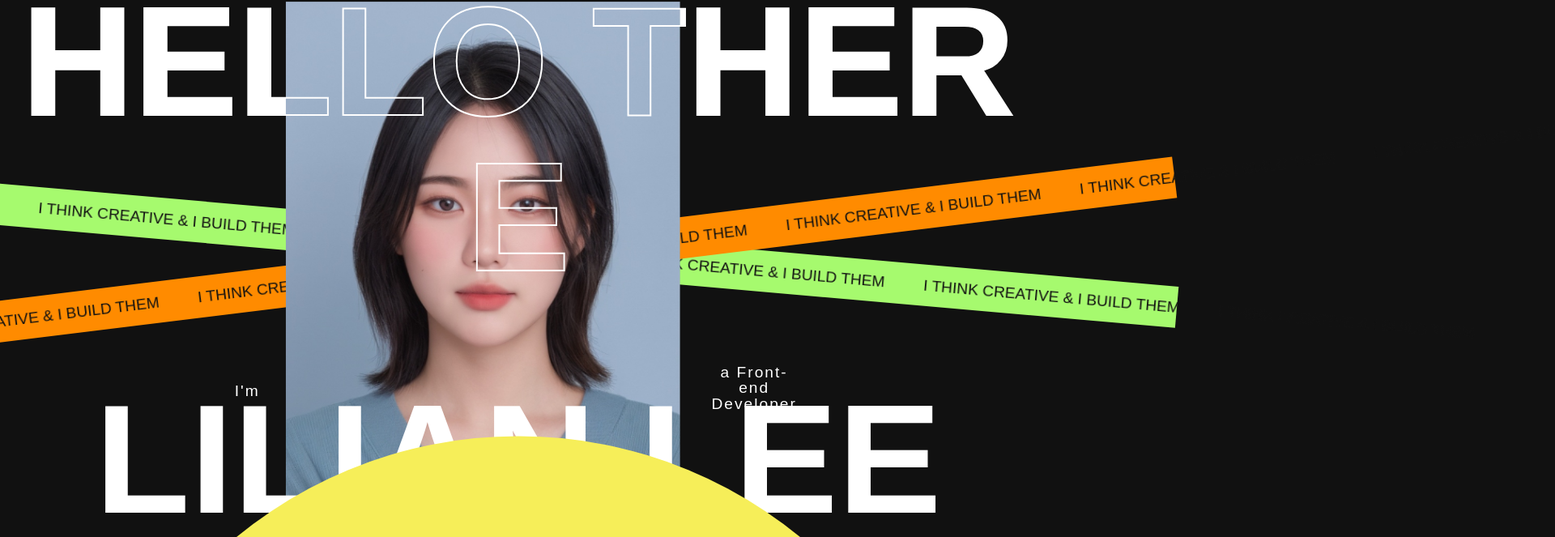
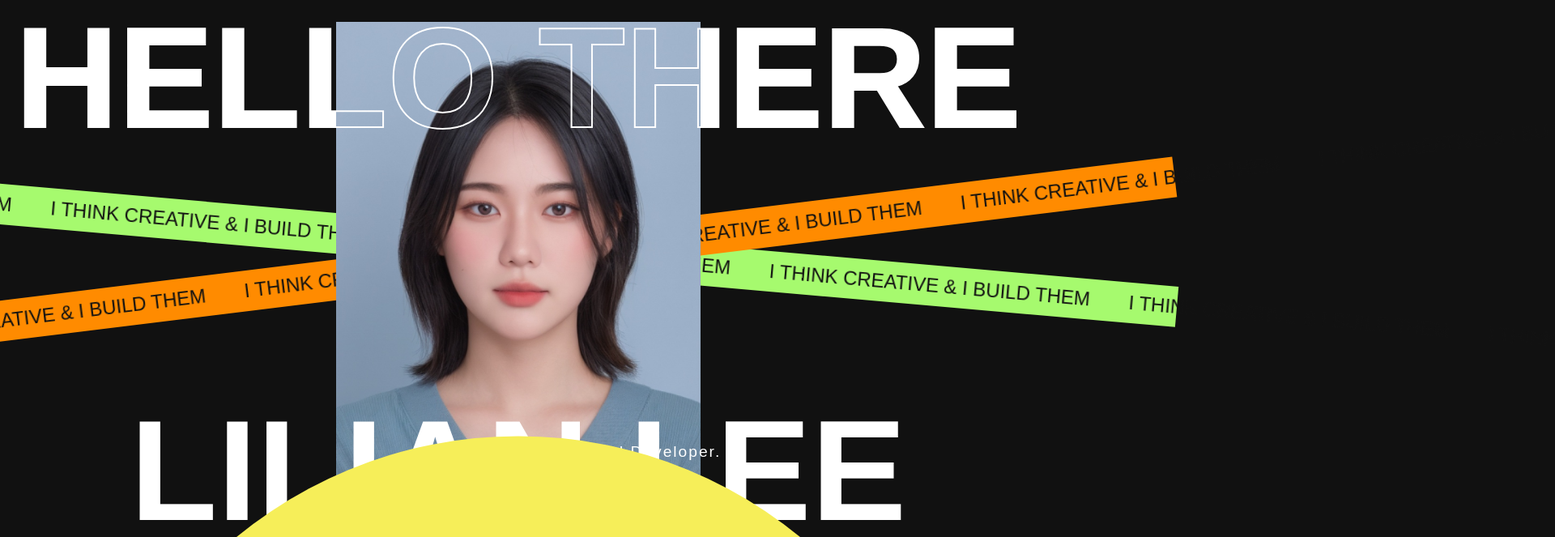
Before and after one commit to lilianlee0213/Portfolio-of-Lilian-Lee, a React (Create React App) app: page / in a window 1280 px wide. Shown: the part 113-776 px from the top of the page at 81% size, 1920 px wide, since content can reach past the window. Built offline with nearby package versions, Linux system fonts and the light colour scheme; a web font is replaced by a local one.

Commit message:
hero media query

```diff
--- a/src/components/Home/index.js
+++ b/src/components/Home/index.js
@@ -31,14 +31,7 @@ export default function Home() {
 					<div className="absolute w-100 fw-700 uppercase text-center hero-main-text hero-main-top-text">
 						<AnimatedText text="Hello There"></AnimatedText>
 					</div>
-					<motion.div className="absolute flex justify-center align-end hero-main-middle">
-						<motion.h1
-							style={{
-								opacity: isInView ? 1 : 0,
-								transition: 'all .6s cubic-bezier(0.17, 0.55, 0.55, 1) 1.3s',
-							}}>
-							I'm
-						</motion.h1>
+					<motion.div className="absolute hero-main-middle">
 						<motion.div
 							className="hero-main-middle-image"
 							initial={{scale: 1}}
@@ -48,15 +41,22 @@ export default function Home() {
 								whileHover={{scale: 1.1}}
 								transition={{duration: 0.3}}></motion.div>
 						</motion.div>
+						<div className="absolute grid justify-space align-center hero-main-middle-text">
 							<motion.h1
-							className="text-center"
 								style={{
 									opacity: isInView ? 1 : 0,
 									transition: 'all .6s cubic-bezier(0.17, 0.55, 0.55, 1) 1.3s',
 								}}>
-							a Front-end <br />
-							Developer
+								I'm
 							</motion.h1>
+							<motion.h1
+								style={{
+									opacity: isInView ? 1 : 0,
+									transition: 'all .6s cubic-bezier(0.17, 0.55, 0.55, 1) 1.3s',
+								}}>
+								a Front-end Developer.
+							</motion.h1>
+						</div>
 					</motion.div>
 					<div className="absolute w-100 fw-700 uppercase text-center hero-main-text hero-main-top-text text-transparent">
 						<AnimatedText text="Hello There"></AnimatedText>
--- a/src/components/Home/style.css
+++ b/src/components/Home/style.css
@@ -1,5 +1,4 @@
 /* section-hero */
-
 .section-hero {
 	height: 100vh;
 }
@@ -8,38 +7,29 @@
 	height: 70%;
 }
 .hero-main-text {
-	font-size: 12rem;
+	font-size: 5rem;
+	white-space: nowrap;
 }
 .hero-main-top-text {
-	top: -12%;
+	top: 10%;
 }
 .hero-main-bottom-text {
-	bottom: -10%;
+	bottom: 8%;
 }
 .text-transparent {
 	-webkit-text-stroke: 2px var(--white);
 	color: transparent;
 }
 .hero-main-middle {
-	gap: 2rem;
 	top: 50%;
 	left: 50%;
 	transform: translate(-50%, -50%);
 }
-.hero-main-middle h1 {
-	font-size: 1.2rem;
-	margin-bottom: 10rem;
-	letter-spacing: 2px;
-}
-.hero-main-middle h1:last-of-type {
-	margin-bottom: 9rem;
-}
 .hero-main-middle-image {
-	width: 500px;
+	width: 350px;
 	aspect-ratio: 3/4;
 	overflow: hidden;
 }
-
 .hero-image {
 	width: 100%;
 	height: 100%;
@@ -48,11 +38,25 @@
 	background-repeat: no-repeat;
 	background-image: url('/src/images/profile.jpg');
 }
+.hero-main-middle-text {
+	left: 50%;
+	bottom: 8%;
+	width: 120%;
+	grid-template-columns: repeat(2, 1fr);
+	gap: 20px;
+	transform: translateX(-50%);
+	font-size: 1rem;
+	letter-spacing: 2px;
+	white-space: nowrap;
+}
+.hero-main-middle h1:first-of-type {
+	justify-self: end;
+}
 .marquee-container {
 	width: 120%;
 	left: -5rem;
 	top: 50%;
-	padding: 1rem;
+	padding: 0.8rem;
 	white-space: nowrap;
 	color: var(--black);
 	z-index: -1;
@@ -75,7 +79,7 @@
 .marquee-text {
 	display: inline-block;
 	padding: 0 1.5rem;
-	font-size: 1.5vw;
+	font-size: 1rem;
 	font-weight: 500;
 	text-transform: uppercase;
 }
@@ -85,6 +89,81 @@
 	}
 	100% {
 		transform: translateX(-100%);
+	}
+}
+
+@media only screen and (min-width: 768px) {
+	.hero-main-text {
+		font-size: 7.2rem;
+	}
+	.hero-main-top-text {
+		top: 1%;
+	}
+	.hero-main-bottom-text {
+		bottom: 0%;
+	}
+	.hero-main-middle-image {
+		width: 400px;
+	}
+	.hero-main-middle-text {
+		font-size: 1.2rem;
+		bottom: 10%;
+	}
+	.marquee-text {
+		font-size: 1.2rem;
+	}
+}
+@media only screen and (min-width: 992px) {
+	.hero-main-text {
+		font-size: 9rem;
+	}
+	.hero-main-top-text {
+		top: -5%;
+	}
+	.hero-main-bottom-text {
+		bottom: -7%;
+	}
+	.hero-main-middle-image {
+		width: 450px;
+	}
+}
+@media only screen and (min-width: 1200px) {
+	.hero-main-text {
+		font-size: 11rem;
+	}
+	.hero-main-top-text {
+		top: -7%;
+	}
+	.hero-main-bottom-text {
+		bottom: -11%;
+	}
+	.hero-main-middle-image {
+		width: 450px;
+	}
+
+	.marquee-text {
+		font-size: 1.5rem;
+	}
+}
+@media only screen and (min-width: 1400px) {
+	.hero-main-text {
+		font-size: 12rem;
+	}
+	.hero-main-top-text {
+		top: -18%;
+	}
+	.hero-main-bottom-text {
+		bottom: -20%;
+	}
+	.hero-main-middle-image {
+		width: 550px;
+	}
+	.hero-main-middle-text {
+		font-size: 1.5rem;
+		bottom: 12%;
+	}
+	.marquee-text {
+		font-size: 1.8rem;
 	}
 }
 /* section intro */
```
Lines whose indentation alone changed are shown as unchanged.
